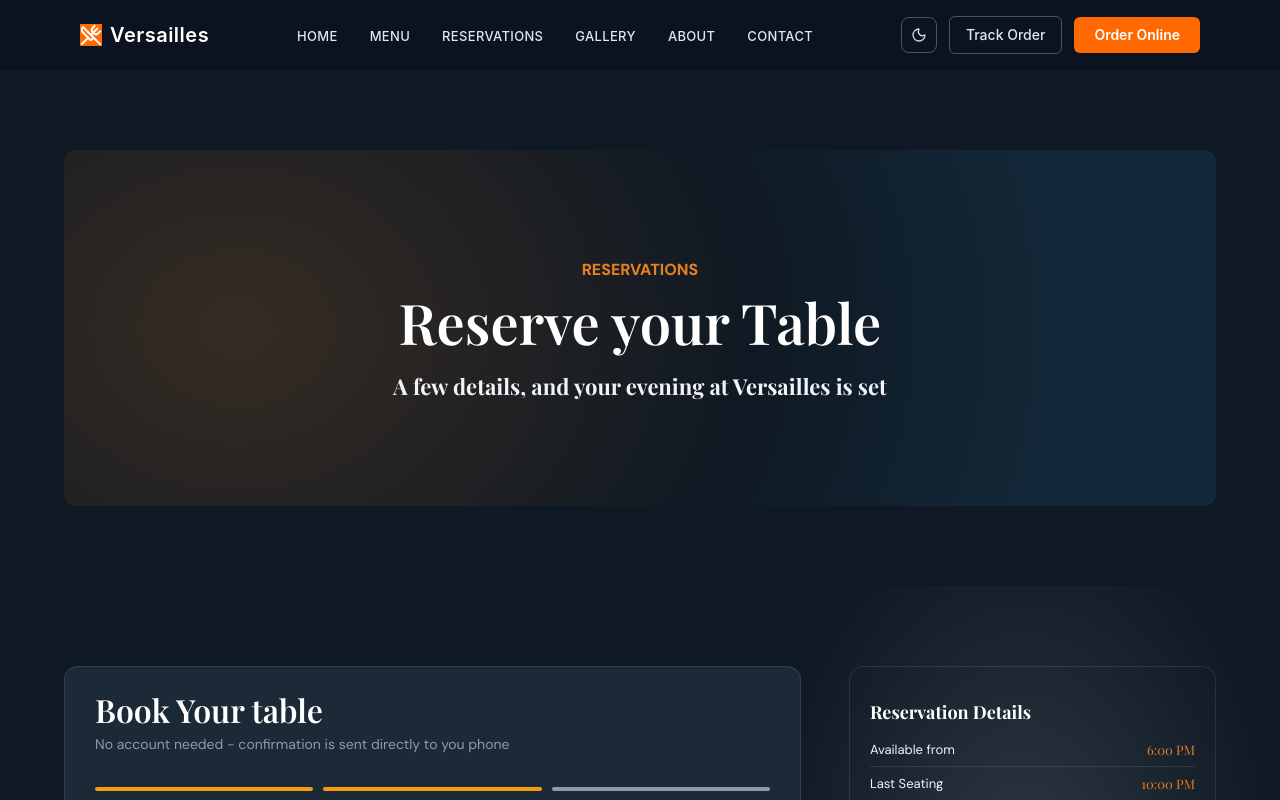
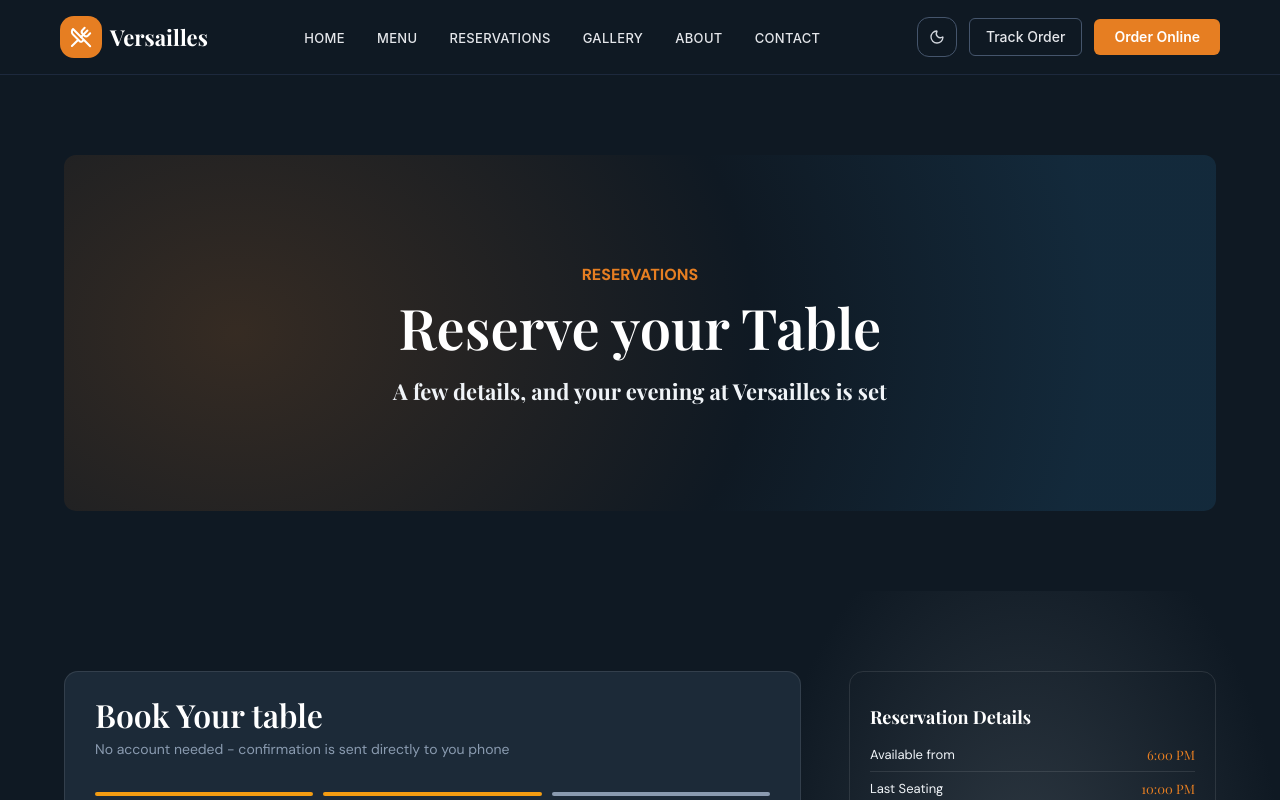
Before and after one commit to Mahdhe/restaurant_management_system_frontend, a React (Vite) app: page /contact in a window 1280 px wide. Shown: the top 800 px of the page. Built offline with nearby package versions, Linux system fonts and the light colour scheme.

Commit message:
Added Navbar designs

```diff
--- a/src/components/layout/Navbar.jsx
+++ b/src/components/layout/Navbar.jsx
@@ -15,11 +15,13 @@ const Navbar = () => {
   const [isOpen, setIsOpen] = useState(false);
 
   return (
-    <nav className="w-full bg-[#0B1220] md:px-10 lg:px-20 py-4 flex items-center justify-between relative z-50">
+    <nav className="sticky top-0 w-full bg-[#0F1923] px-6 lg:px-[60px] md:px-10 py-4 flex items-center justify-between z-50 border-b border-slate-800">
       {/* Logo */}
       <Link to="/" className="flex items-center gap-2 shrink-0">
-        <UtensilsCrossed className="bg-orange-500 text-white " size={22} strokeWidth={2.2} />
-        <span className="text-white text-xl font-semibold tracking-wide">
+        <div className="flex items-center justify-center w-[42px] h-[42px] p-[9px] bg-[#E67E22] rounded-[14px]">
+          <UtensilsCrossed className="text-white" size={22} strokeWidth={2.2} />
+        </div>
+        <span className="text-white text-[22px] font-bold font-playfair leading-[1.3] tracking-normal text-center align-middle">
           Versailles
         </span>
       </Link>
@@ -30,7 +32,7 @@ const Navbar = () => {
           <li key={link.name}>
             <Link
               to={link.path}
-              className="text-gray-200 text-[13px] font-medium tracking-wide hover:text-orange-500 transition-colors duration-200"
+              className="text-gray-200 text-[13px] font-medium tracking-wide hover:text-[#E67E22] transition-colors duration-200"
             >
               {link.name}
             </Link>
@@ -43,21 +45,21 @@ const Navbar = () => {
         <button
           type="button"
           aria-label="Toggle dark mode"
-          className="w-9 h-9 flex items-center justify-center rounded-lg border border-slate-600 text-gray-300 hover:text-orange-500 hover:border-orange-500 transition-colors duration-200"
+          className="w-[40px] h-[40px] flex items-center justify-center rounded-[12px] border border-slate-600 text-gray-300 hover:text-[#E67E22] hover:border-orange-500 transition-colors duration-200"
         >
           <Moon size={16} />
         </button>
 
         <button
           type="button"
-          className="px-4 py-2 rounded-md border border-slate-600 text-gray-200 text-sm font-medium hover:border-orange-500 hover:text-orange-500 transition-colors duration-200"
+          className="px-4 py-2 rounded-md border border-slate-600 text-gray-200 text-sm font-medium hover:border-orange-500 hover:text-[#E67E22] transition-colors duration-200"
         >
           Track Order
         </button>
 
         <button
           type="button"
-          className="px-5 py-2 rounded-md bg-orange-500 text-white text-sm font-semibold hover:bg-orange-600 transition-colors duration-200"
+          className="px-5 py-2 rounded-md bg-[#E67E22] text-white text-sm font-semibold hover:bg-orange-600 transition-colors duration-200"
         >
           Order Online
         </button>
@@ -81,7 +83,7 @@ const Navbar = () => {
               key={link.name}
               to={link.path}
               onClick={() => setIsOpen(false)}
-              className="text-gray-200 text-sm font-medium tracking-wide hover:text-orange-500 transition-colors duration-200"
+              className="text-gray-200 text-sm font-medium tracking-wide hover:text-[#E67E22] transition-colors duration-200"
             >
               {link.name}
             </Link>
```
